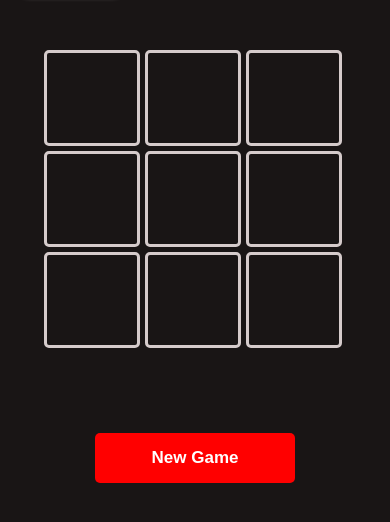
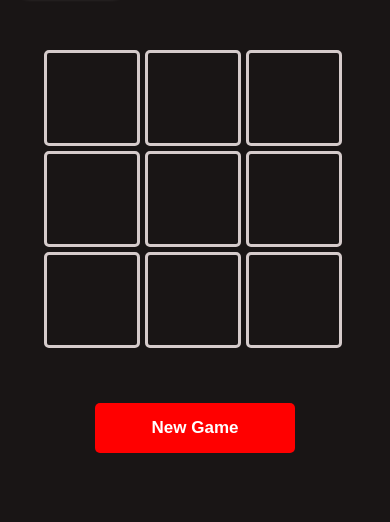
Before and after one commit to Aravind587/TIC-TAC-TOE-Game, a plain HTML site: page index.html in a window 390 px wide. Shown: the part 188-710 px from the top of the page. Drawn offline with Linux system fonts and the light colour scheme.

Commit message:
Update style.css

```diff
--- a/style.css
+++ b/style.css
@@ -220,11 +220,11 @@ body {
     }
 
     .new-game {
-        margin-top:80px;
+        margin-top:50px;
         width: 200px;
         height: 50px;
         font-size: 17px;
-        font-width:bold;
+        font-width:bolder;
     }
 }
 
```
